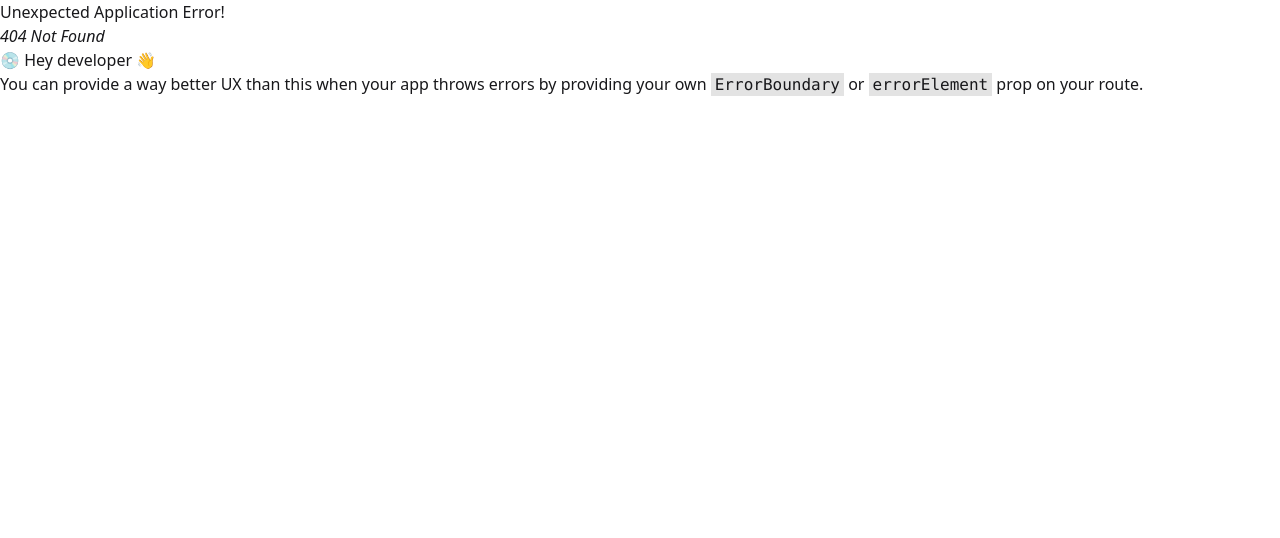
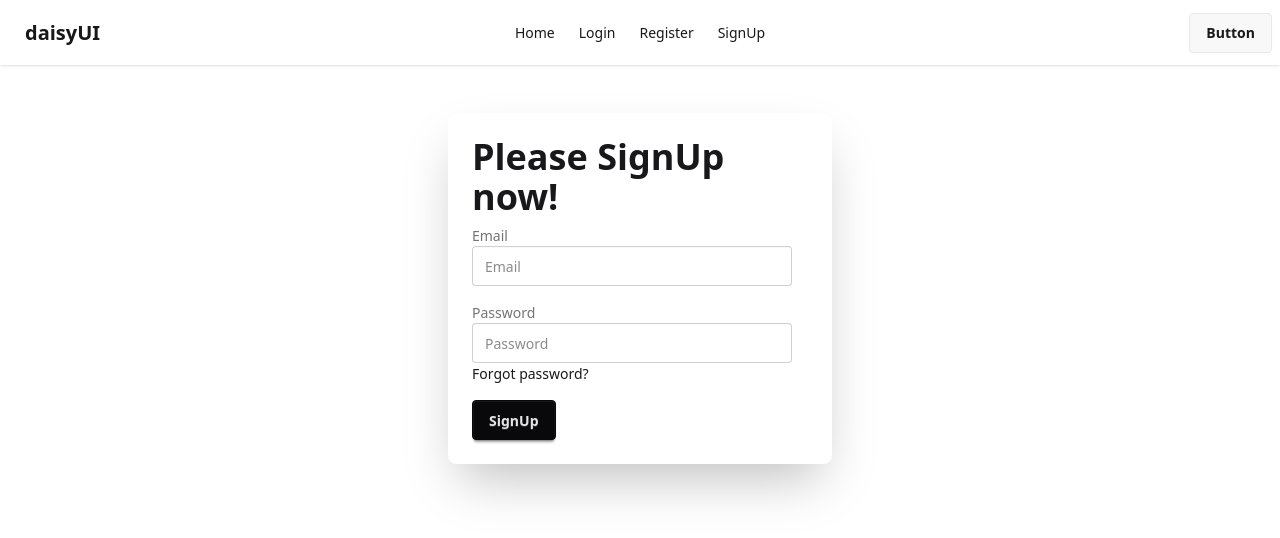
Before and after one commit to Al-Amin018555/explore-email-password-auth, a React (Vite) app: page /SignUp in a window 1280 px wide. Before the commit this address had no page. Shown: the top 538 px of the page. Built offline with nearby package versions, Linux system fonts and the light colour scheme.

Commit message:
added singUp feature with email password authentication

```diff
--- a/src/components/Navbar/Navbar.jsx
+++ b/src/components/Navbar/Navbar.jsx
@@ -5,6 +5,7 @@
         <li><NavLink to='/'>Home</NavLink></li>
         <li><NavLink to='/login'>Login</NavLink></li>
         <li><NavLink to='/register'>Register</NavLink></li>
+        <li><NavLink to='/SignUp'>SignUp</NavLink></li>
 
     </>
     return (
--- /dev/null
+++ b/src/components/SignUp/SignUp.jsx
@@ -0,0 +1,47 @@
+import { createUserWithEmailAndPassword } from "firebase/auth";
+import { auth } from "../../firebase.init";
+import { useState } from "react";
+
+const SignUp = () => {
+    const [errorMessage,setErrorMeassage] = useState('');
+
+    const handleSignUp = e => {
+        e.preventDefault()
+        const email = e.target.email.value;
+        const password = e.target.password.value;
+        console.log(email, password)
+
+        createUserWithEmailAndPassword(auth, email, password)
+            .then(result => {
+                console.log(result);
+                setErrorMeassage('');
+            })
+            .catch(error => {
+                console.log(error);
+                setErrorMeassage(error.message)
+            })
+    }
+    return (
+        <div className="max-w-2/4  mx-auto flex justify-center">
+            <div className="card bg-base-100 w-full max-w-sm shrink-0 shadow-2xl mt-12">
+                <div className="card-body">
+                    <h1 className="text-4xl font-bold">Please SignUp now!</h1>
+                    <form onSubmit={handleSignUp}>
+                        <label className="label">Email</label>
+                        <input type="email" name="email" className="input" placeholder="Email" />
+                        <label className="label mt-4">Password</label>
+                        <input name="password" type="password" className="input" placeholder="Password" />
+                        <div><a className="link link-hover">Forgot password?</a></div>
+                        <button className="btn btn-neutral mt-4">SignUp</button>
+                    </form>
+                    {
+                        errorMessage && <p className="text-red-500">{errorMessage}</p>
+                    }
+                </div>
+            </div>
+
+        </div>
+    );
+};
+
+export default SignUp;
--- a/src/main.jsx
+++ b/src/main.jsx
@@ -7,6 +7,7 @@
 import './App.css'
 import Login from "./components/Home/Login/Login";
 import Register from "./components/Register/Register";
+import SignUp from "./components/SignUp/SignUp";
 
 const router = createBrowserRouter([
   {
@@ -25,6 +26,10 @@
         path: 'register',
         Component: Register,
       },
+      {
+        path: 'SignUp',
+        Component: SignUp,
+      }
     ],
   },
 
```
